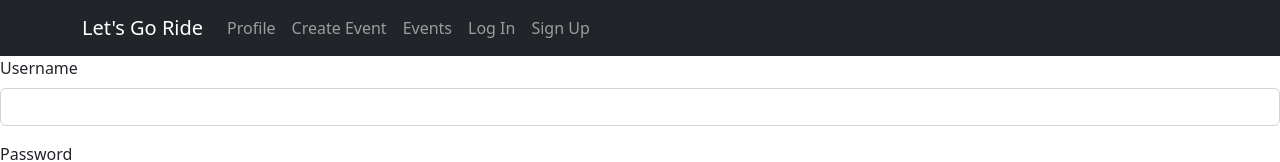
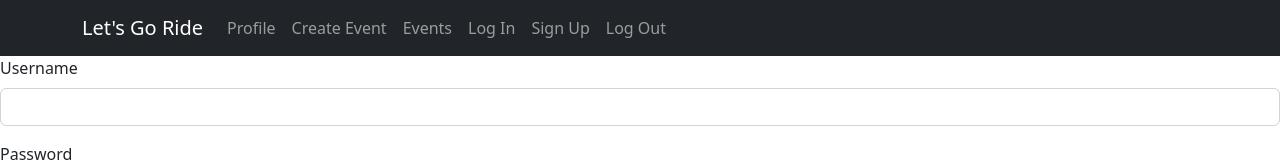
Before and after one commit to DavidPM1990/lets-go-ride-frontend, a React (Create React App) app: page /login in a window 1280 px wide. Shown: the top 162 px of the page. Built offline with nearby package versions, Linux system fonts and the light colour scheme.

Commit message:
logout navbar

```diff
--- a/src/components/Navbar/Navbar.jsx
+++ b/src/components/Navbar/Navbar.jsx
@@ -5,10 +5,16 @@
 import Container from 'react-bootstrap/Container';
 import Nav from 'react-bootstrap/Nav';
 import Navbar from 'react-bootstrap/Navbar';
+import { AuthContext } from '../../context/auth.context';
+import { useContext } from 'react';
+
 
 
 
 function Navigation() {
+
+  const { logOut } = useContext(AuthContext)
+
   return (
     <>
       <Navbar bg="dark" variant="dark">
@@ -20,6 +26,7 @@ function Navigation() {
             <Nav.Link href="/events">Events</Nav.Link>
             <Nav.Link href="/login">Log In</Nav.Link>
             <Nav.Link href="/signup">Sign Up</Nav.Link>
+            <Nav.Link href='/' onClick={() => logOut()}>Log Out</Nav.Link>
           </Nav>
         </Container>
       </Navbar>
--- a/src/pages/LogIn/LogInPage.jsx
+++ b/src/pages/LogIn/LogInPage.jsx
@@ -21,6 +21,7 @@ function LogInPage() {
     loginInstance.logIn(user).then((response) => {
       console.log('DATOS DEL LOGIN', response)
       storeToken(response.token);
+      console.log('soy el tokeeeeeennnnn------->', response.token)
       authentication();
       // console.log("ehhh pq no chusca")
       navigate('/profile')
```
